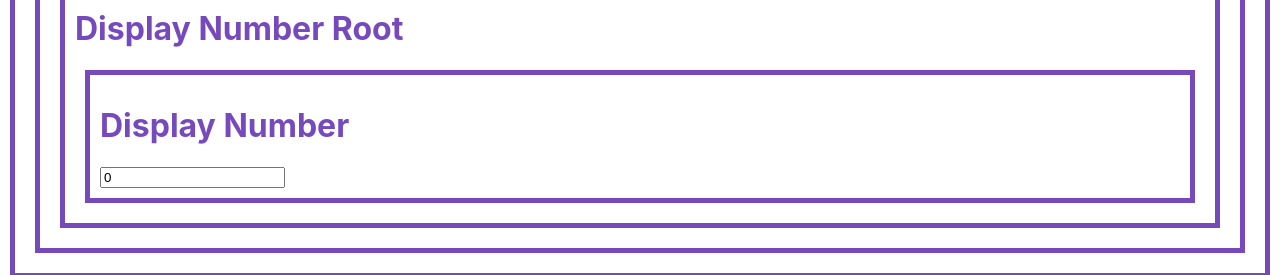
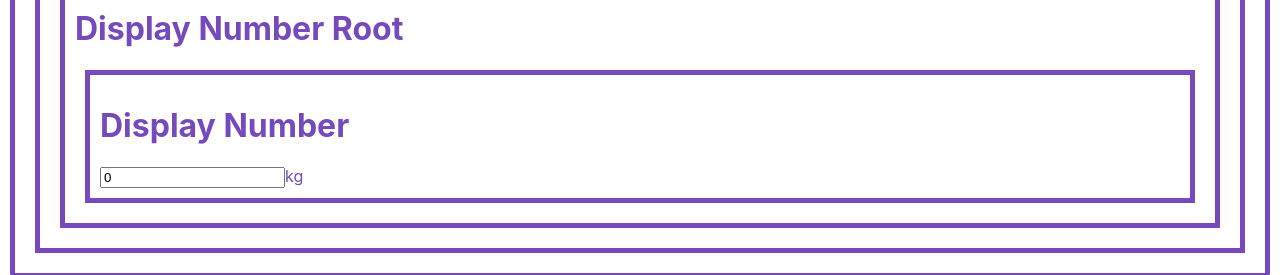
Before and after one commit to Shin-Yong-Jun/react-redux2, a React (Create React App) app: page / in a window 1280 px wide. Shown: the part 425-700 px from the top of the page. Built offline with nearby package versions, Linux system fonts and the light colour scheme.

Commit message:
속성추가할때마다 디스플레이 루트-> 컨테이너 -> 프레젠테이션 코드추가 시범

```diff
--- a/src/components/DisplayNumber.jsx
+++ b/src/components/DisplayNumber.jsx
@@ -6,6 +6,7 @@ export default class DisplayNumber extends Component {
       <div>
         <h1>Display Number</h1>
         <input type="text" value={this.props.number} readOnly />
+        {this.props.unit}
       </div>
     )
   }
--- a/src/components/DisplayNumberRoot.jsx
+++ b/src/components/DisplayNumberRoot.jsx
@@ -6,7 +6,7 @@ export default class DisplayNumberRoot extends Component {
     return(
     <div>
       <h1>Display Number Root</h1>
-      <DisplayNumber></DisplayNumber>
+      <DisplayNumber unit="kg"></DisplayNumber>
     </div>
     )
   }
--- a/src/containers/DisplayNumber.jsx
+++ b/src/containers/DisplayNumber.jsx
@@ -11,6 +11,8 @@ export default class extends Component {
     }.bind(this));
   }
   render() {
-    return <DisplayNumber number={this.state.number}></DisplayNumber>
+    return <DisplayNumber
+    number={this.state.number}
+    unit={this.props.unit}></DisplayNumber>
   }
 }
```
